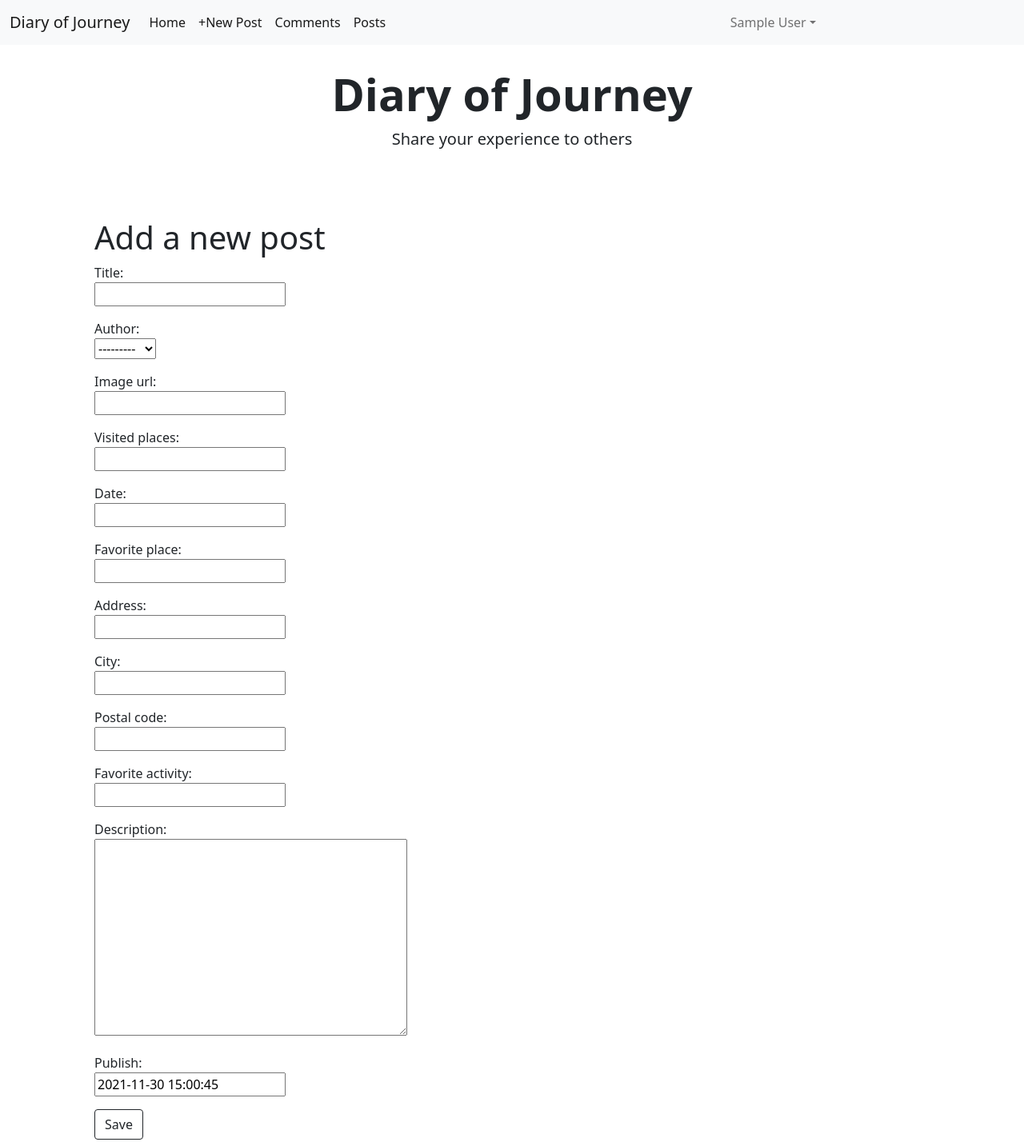
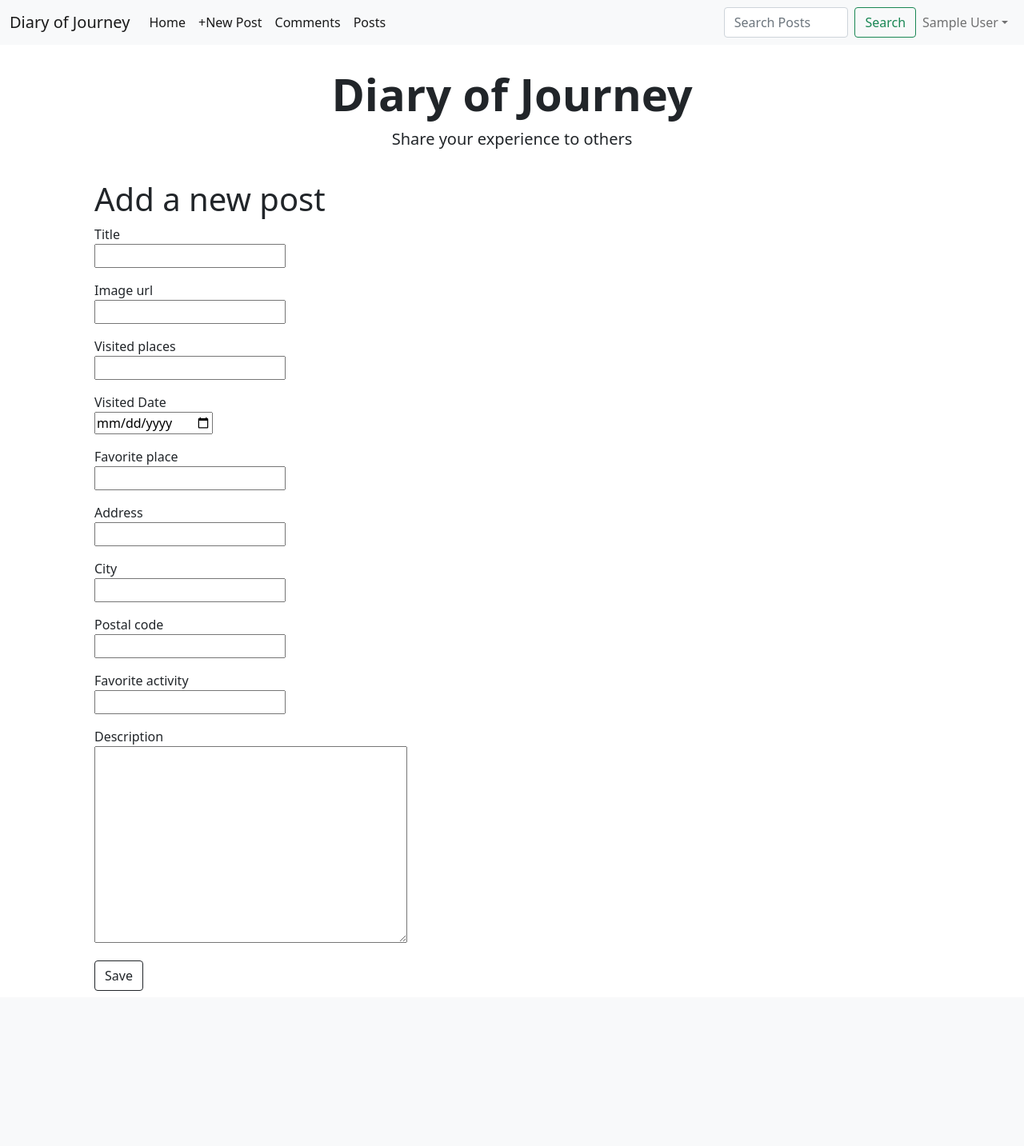
Before and after one commit to meetmanjusri/blog, a Django app: page /post/create/ in a window 1280 px wide. Shown: the whole page at 80% size. After the commit the page ends 1239 px from the top, so only its background shows below. Run offline with Django 3.2, Linux system fonts and the light colour scheme; the visitor is signed in with stand-in values (Sample User, id 1); data comes from the database, SQL or seed files in the repository; some libraries are stand-ins or nearby versions.

Commit message:
Updated Search and Bootstrap

```diff
--- a/journey/forms.py
+++ b/journey/forms.py
@@ -2,28 +2,25 @@ from django import forms
 from .models import Post, Comment
 from django.contrib.auth.forms import UserCreationForm
 from django.contrib.auth.models import User
+from django.forms.widgets import DateInput
+
 
 class PostForm(forms.ModelForm):
     class Meta:
         model = Post
-        fields = ('title', 'author', 'image_url', 'visited_places', 'visited_date', 'favorite_place', 'address', 'city', 'postal_code', 'favorite_activity', 'description', 'publish')
+        fields = (
+        'title', 'image_url', 'visited_places', 'visited_date', 'favorite_place', 'address', 'city', 'postal_code',
+        'favorite_activity', 'description')
+        # Reference - https://stackoverflow.com/questions/41224035/django-form-field-label-how-to-change-its-value-if-it-belongs-to-a-certain-fi
+        labels = {'visited_date': "Visited Date"}
+        # Reference https://stackoverflow.com/questions/3367091/whats-the-cleanest-simplest-to-get-running-datepicker-in-django
+        widgets = {'visited_date': DateInput(attrs={'type': 'date', 'placeholder':'Select a date'})}
 
 
 class CommentForm(forms.ModelForm):
     class Meta:
         model = Comment
         fields = ('body',)
-
-
-class SignUpForm(forms.ModelForm):
-    phone = forms.CharField(help_text='Required')
-    address = forms.CharField(help_text='Required')
-    city = forms.CharField(help_text='Required')
-    zip = forms.CharField(help_text='Required')
-
-    class Meta:
-        model = Post
-        fields = ('phone', 'address', 'city', 'zip')
 
 
 class CreateUserAccountForm(UserCreationForm):
--- a/journey/models.py
+++ b/journey/models.py
@@ -15,6 +15,7 @@ class Post(models.Model):
     city = models.CharField(max_length=100)
     postal_code = models.CharField(max_length=20)
     favorite_activity = models.CharField(max_length=250)
+    # Reference - https://www.youtube.com/watch?v=mF5jzSXb1dc
     description = RichTextField(blank=True, null=True)
     publish = models.DateTimeField(default=timezone.now)
     created = models.DateTimeField(auto_now_add=True)
--- a/journey/views.py
+++ b/journey/views.py
@@ -18,9 +18,10 @@ def post_list(request):
         query = request.GET.get('search')
         if query == '' or query is None:
             query = 'None'
-            object_list = Post.objects.all()
+            #Reference - https://stackoverflow.com/questions/44033670/python-django-rest-framework-unorderedobjectlistwarning
+            object_list = Post.objects.all().order_by('-publish')
         else:
-            object_list = Post.objects.filter(Q(title__icontains=query) | Q(author__first_name__icontains =query) | Q(author__last_name__contains =query) | Q(description__in=query))
+            object_list = Post.objects.order_by('-publish').filter(Q(title__icontains=query) | Q(author__first_name__icontains=query) | Q(author__last_name__icontains=query) | Q(description__icontains=query))
 
     # object_list = Post.objects.all()
 
@@ -53,6 +54,7 @@ def post_new(request):
         form = PostForm(request.POST)
         if form.is_valid():
             post = form.save(commit=False)
+            post.author = request.user
             post.created_date = timezone.now()
             post.save()
             return redirect('journey:post_list')
@@ -143,12 +145,8 @@ def comment_delete(request, pk):
 def signup(request):
     if request.method == 'POST':
         user_form = CreateUserAccountForm(request.POST)
-        author_form = SignUpForm(request.POST)
-        if author_form.is_valid() and user_form.is_valid():
-            new_user = user_form.save()
-            author = author_form.save(commit=False)
-            author.user = new_user
-            author.save()
+        if user_form.is_valid():
+            user_form.save()
             username = user_form.cleaned_data.get('username')
             password = user_form.cleaned_data.get('password1')
             user = authenticate(username=username, password=password)
@@ -156,5 +154,4 @@ def signup(request):
             return redirect("journey:post_list")
     else:
         user_form = CreateUserAccountForm()
-        author_form = SignUpForm()
-    return render(request, 'journey/signup.html', {'user_form': user_form, 'author_form': author_form})
+    return render(request, 'journey/signup.html', {'user_form': user_form })
--- a/templates/journey/base.html
+++ b/templates/journey/base.html
@@ -5,7 +5,8 @@
     <meta charset="utf-8"/>
     <title>{% block title %}Diary of Journey{% endblock %}</title>
     <!-- Core theme CSS (includes Bootstrap)-->
-    <link href="https://cdn.jsdelivr.net/npm/bootstrap@5.0.2/dist/css/bootstrap.min.css" rel="stylesheet" integrity="sha384-EVSTQN3/azprG1Anm3QDgpJLIm9Nao0Yz1ztcQTwFspd3yD65VohhpuuCOmLASjC" crossorigin="anonymous">
+    <link href="https://cdn.jsdelivr.net/npm/bootstrap@5.0.2/dist/css/bootstrap.min.css" rel="stylesheet"
+          integrity="sha384-EVSTQN3/azprG1Anm3QDgpJLIm9Nao0Yz1ztcQTwFspd3yD65VohhpuuCOmLASjC" crossorigin="anonymous">
 </head>
 <body class="d-flex flex-column min-vh-100">
 <!-- Navigation-->
@@ -27,10 +28,16 @@
                 {% if request.user.is_superuser %}
                     <li class="nav-item"><a class="nav-link active" aria-current="page"
                                             href="{% url 'journey:comment_list' %}">Comments</a></li>
-                     <li class="nav-item"><a class="nav-link active" aria-current="page"
+                    <li class="nav-item"><a class="nav-link active" aria-current="page"
                                             href="{% url 'journey:post_detail' %}">Posts</a></li>
                 {% endif %}
             </ul>
+        {#            Reference - https://linuxhint.com/build-a-basic-search-for-a-django/#}
+        {#            Reference - https://getbootstrap.com/docs/5.0/components/navbar/#}
+            <form action="{% url 'journey:post_list' %}" class="d-flex" method="get">
+                <input name="search" class="form-control me-2" type="search" placeholder="Search Posts" aria-label="Search">
+                <button class="btn btn-outline-success" type="submit">Search</button>
+            </form>
             {% if user.is_authenticated %}
                 <ul class="navbar-nav me-auto mb-2 mb-lg-0">
                     <li class="nav-item dropdown">
@@ -65,7 +72,7 @@
 </header>
 <!-- Section-->
 <section class="py-2">
-    <div class="content container px-4 px-lg-5 mt-5">
+    <div class="content container px-4 px-lg-5 mt-0">
         {% block content %}
         {% endblock %}
     </div>
--- a/templates/journey/post_new.html
+++ b/templates/journey/post_new.html
@@ -8,7 +8,7 @@
             {{ form.media }}
             {% for field in form %}
                 <p>
-                    {{ field.label_tag }}<br>
+                    {{ field.label }}<br>
                     {{ field }}
                     {% if field.help_text %}
                         <small style="color: grey">{{ field.help_text }}</small>
```
Also changed, not shown: templates/journey/post_list.html (+1 -9 lines), templates/journey/signup.html (+0 -12 lines).
